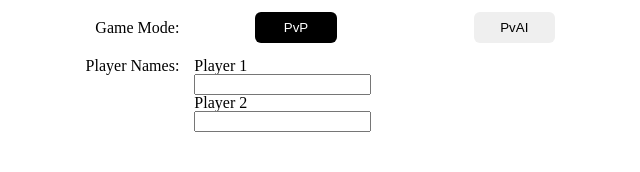
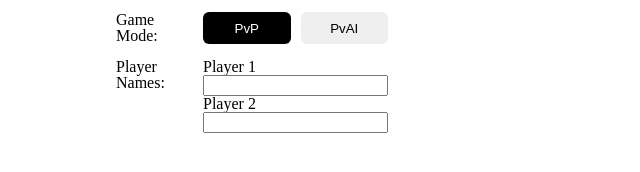
Before and after one commit to Archesper/top_ttt, a plain HTML site: page index.html in a window 1280 px wide. Shown: the whole page, without its empty margins (344-984 px from the left). Drawn offline with Linux system fonts and the light colour scheme.

Commit message:
Change form styling

```diff
--- a/index.html
+++ b/index.html
@@ -13,8 +13,10 @@
     <main>
       <form class="game_selection">
         <h2 id="mode">Game Mode:</h2>
-        <button id="active">PvP</button>
-        <button>PvAI</button>
+        <div id="mode_buttons">
+          <button id="active">PvP</button>
+          <button>PvAI</button>
+        </div>
         <h2 id=""names>Player Names:</h2>
         <div id="pvp_selection">
           <label for="player1">Player 1 </label>
--- a/style.css
+++ b/style.css
@@ -1,3 +1,10 @@
+html {
+  box-sizing: border-box;
+}
+*, *:before, *:after {
+  box-sizing: inherit;
+}
+
 main {
   display: flex;
   flex-direction: column;
@@ -7,9 +14,10 @@ main {
 
 form {
   padding: 12px;
-  width: 50%;
+  padding-right: 100px;
+  width: 30%;
   display: grid;
-  grid-template-columns: 1fr 1fr 1fr;
+  grid-template-columns: 1fr 2fr;
   gap: 15px;
   justify-content: center;
 }
@@ -27,11 +35,11 @@ form {
   border: 1px solid black;
   display: none;
   align-items: center;
-  justify-content: center;
+  justify-content: stretch;
 }
 
 form input {
-  width: 40%;
+  /* width: 40%; */
 }
 
 #pvc_selection {
@@ -43,7 +51,6 @@ form input {
 #pvp_selection {
   display: flex;
   flex-direction: column;
-  grid-column: span 2;
 }
 
 form > h2 {
@@ -54,11 +61,11 @@ form > h2 {
   align-self: center;
 }
 
-form > button {
+form  button {
+  width: 100%;
   border: none;
   padding: 8px;
   border-radius: 6px;
-  width: 40%;
   justify-self: center
 }
 
@@ -66,3 +73,10 @@ button#active {
   color: white;
   background-color: black;
 }
+
+#mode_buttons {
+  display: flex;
+  width: 100%;
+  justify-content: space-between;
+  gap: 10px;
+}
```
